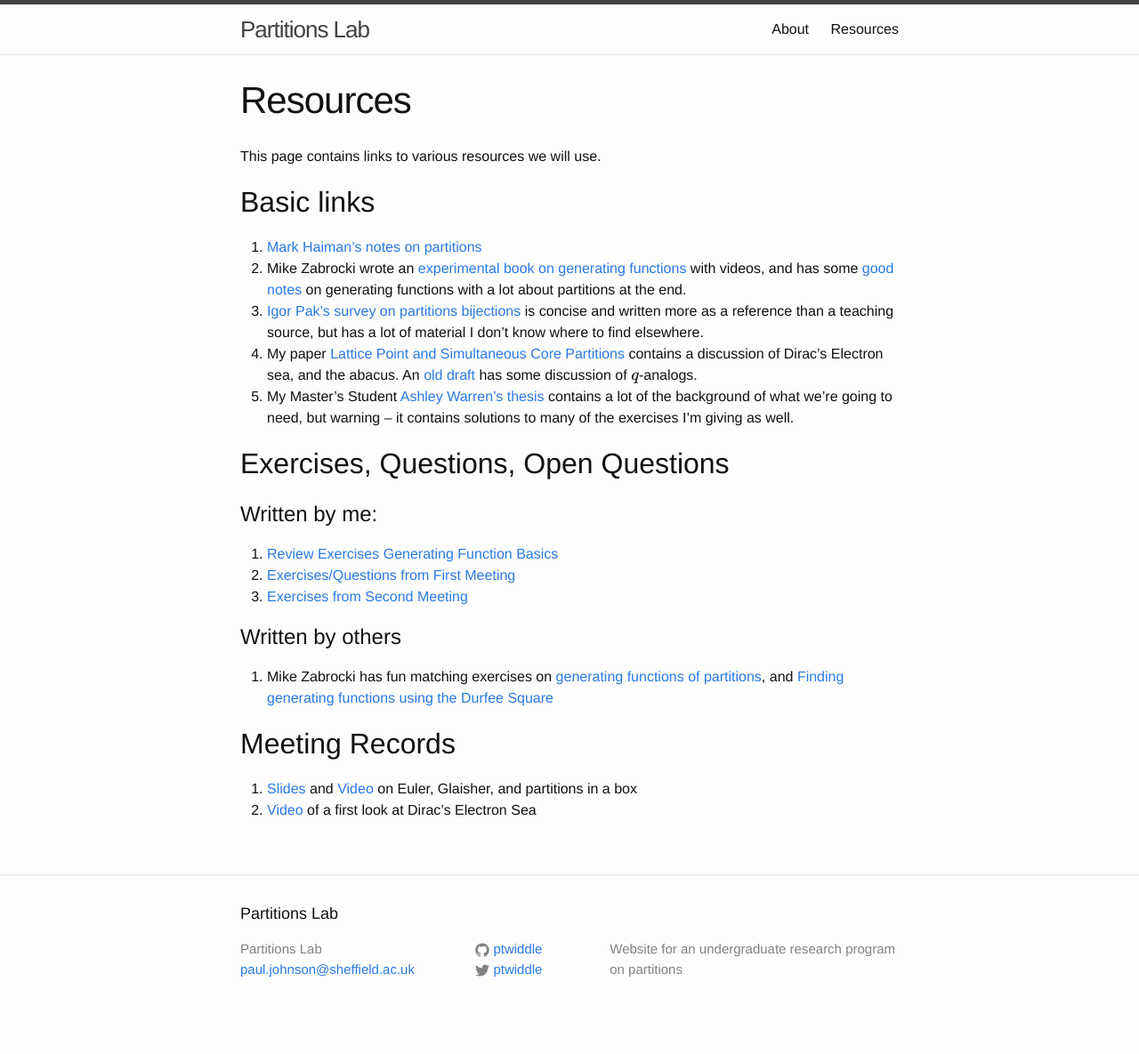
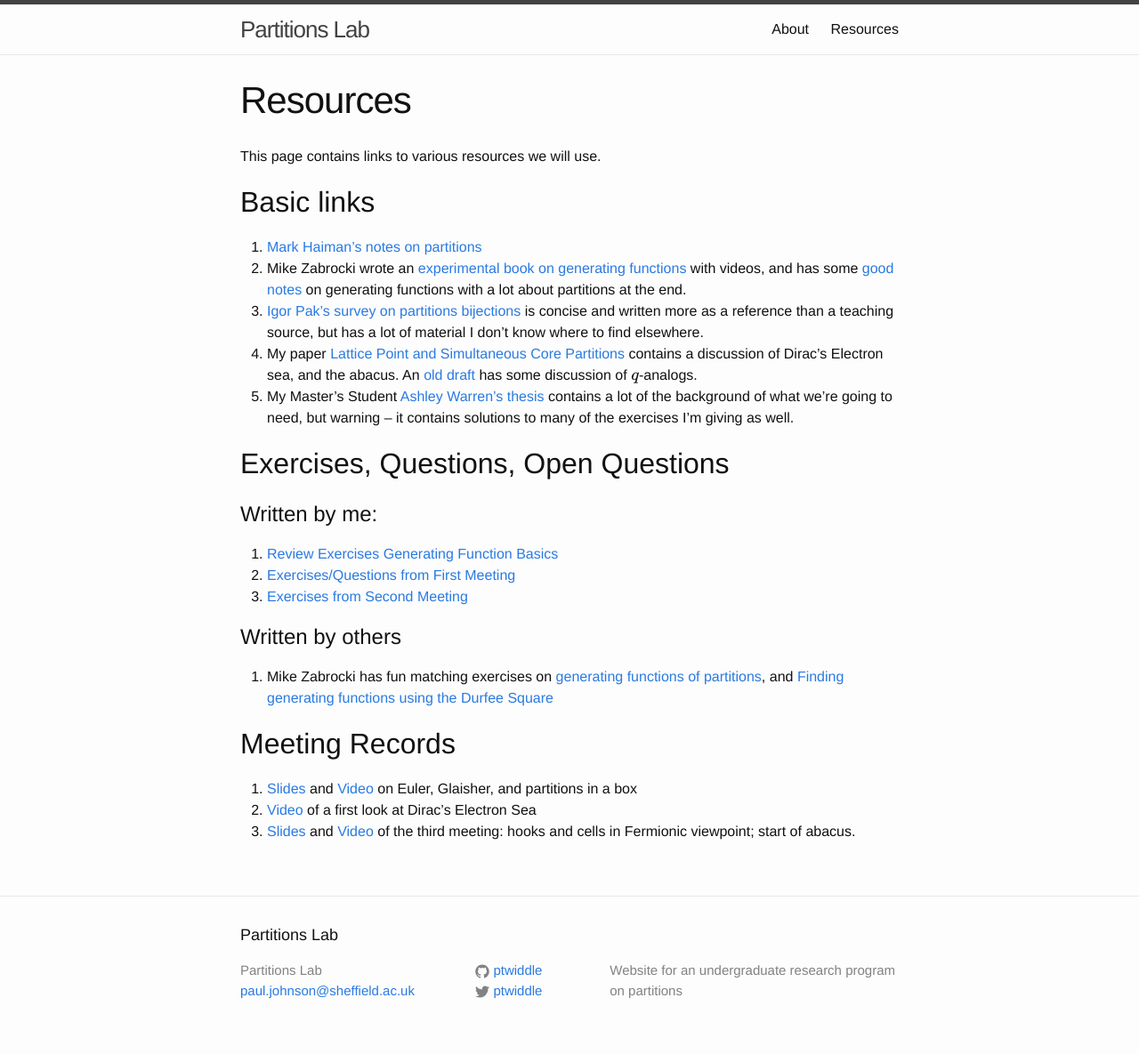
Before and after one commit to ptwiddle/Partitions-Lab, a Jekyll site: the page built from docs/resources.md, in a window 1280 px wide. Shown: the whole page at 89% size. Built offline with Jekyll 4.4.1, drawn with Linux system fonts in a browser that asks for light colours; formulas are drawn with MathJax 3; before the commit the page ends 1161 px from its top, so only the background shows below that.

Commit message:
Third meeting

```diff
--- a/docs/resources.md
+++ b/docs/resources.md
@@ -37,3 +37,4 @@ Meeting Records
 ---
 1. [Slides](/Partitions-Lab/LaTeX/SecondMeeting.pdf) and [Video](https://eu-lti.bbcollab.com/recording/68fb53850aaa4dbbaf0715e1b0233cff) on Euler, Glaisher, and partitions in a box
 2. [Video](https://eu-lti.bbcollab.com/recording/079b842754b74a07a1e0f6ec9b7b20f6) of a first look at Dirac's Electron Sea
+3. [Slides](/Partitions-Lab/LaTeX/ThirdMeeting.pdf) and [Video](https://eu-lti.bbcollab.com/recording/1ec836689655464881395d23344bbc92) of the third meeting: hooks and cells in Fermionic viewpoint; start of abacus.
```
Also changed, not shown: 2 other files.
